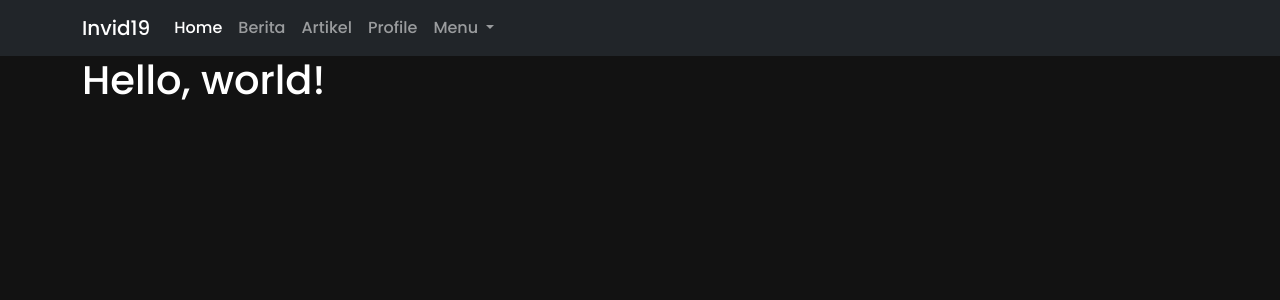
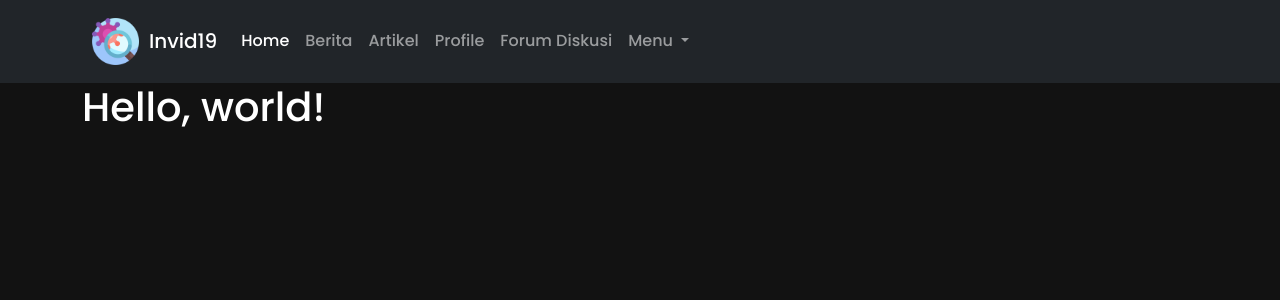
Before and after one commit to harmonica-pacil/invid19, a Django app: page / in a window 1280 px wide. Shown: the top 300 px of the page. Run offline with Django 3.2, Linux system fonts and the light colour scheme.

Commit message:
add logo on navbar

```diff
--- a/templates/navbar.html
+++ b/templates/navbar.html
@@ -1,5 +1,8 @@
+{%load static%}
 <nav class="navbar navbar-expand-lg navbar-dark bg-dark">
   <div class="container-fluid container">
+
+    <img src="{% static 'images/logo.png' %}"  style="width: 6% ; padding: 10px; " alt="invid19">
     <a class="navbar-brand" href="#">Invid19</a>
     <button class="navbar-toggler" type="button" data-bs-toggle="collapse" data-bs-target="#navbarNavDropdown"
       aria-controls="navbarNavDropdown" aria-expanded="false" aria-label="Toggle navigation">
@@ -10,6 +13,9 @@
         <li class="nav-item">
           <a class="nav-link active" aria-current="page" href="#">Home</a>
         </li>
+
+
+
         <li class="nav-item">
           <a class="nav-link" href="#">Berita</a>
         </li>
@@ -18,6 +24,9 @@
         </li>
         <li class="nav-item">
           <a class="nav-link" href="#">Profile</a>
+        </li>
+        <li class="nav-item">
+          <a class="nav-link" href="#">Forum Diskusi</a>
         </li>
         <li class="nav-item dropdown">
           <a class="nav-link dropdown-toggle" href="#" id="navbarDropdownMenuLink" role="button"
```
